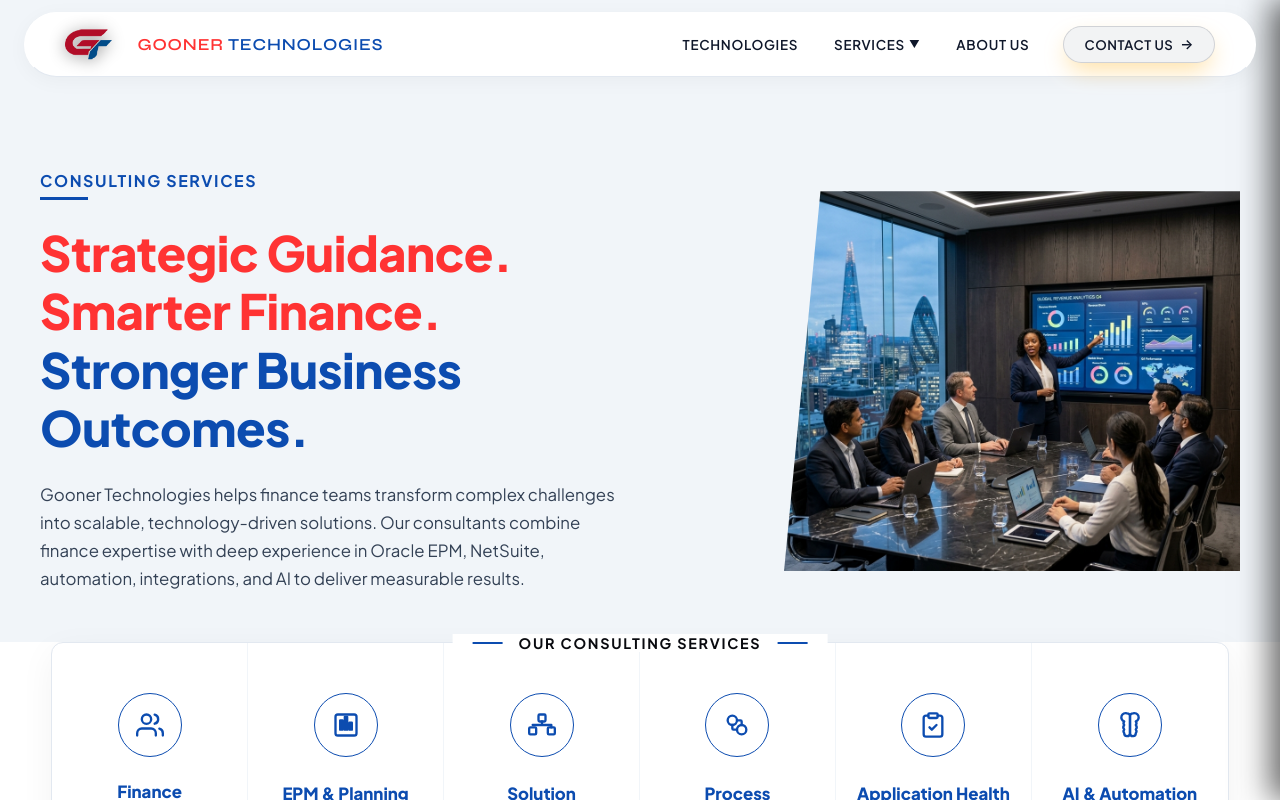
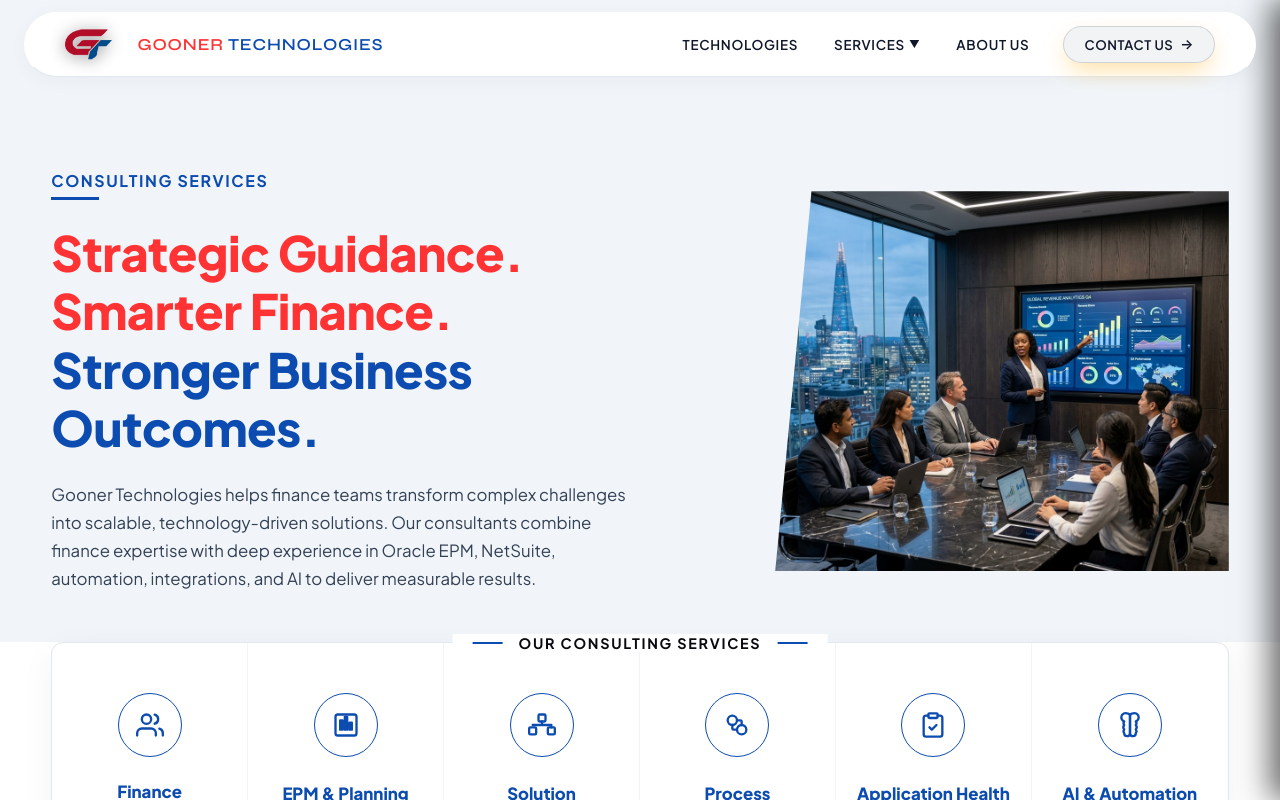
Before and after one commit to Harshit-1309/Gooner_tech, a React (Vite) app: page /services/consulting in a window 1280 px wide. Shown: the top 800 px of the page. Built offline with nearby package versions, Linux system fonts and the light colour scheme; the HTML template or start-up script is replaced by a standard one.

Commit message:
Align Consulting hero layout padding exactly to Technologies page

```diff
--- a/src/refinements.css
+++ b/src/refinements.css
@@ -1445,7 +1445,7 @@ span.brand__name--technologies,
 .picture-hero__container {
   max-width: 1400px;
   margin: 0 auto;
-  padding: 0 40px;
+  padding: 0 4% !important;
   display: flex;
   align-items: center;
   width: 100%;
@@ -1453,7 +1453,7 @@ span.brand__name--technologies,
 
 .picture-hero__left {
   flex: 1.2 !important;
-  padding: 40px 40px 40px 0 !important;
+  padding: 40px 2% 40px 0 !important;
 }
 
 .picture-hero__right {
```
Also changed, not shown: 1 other file (tests, documents, lock files or other folders).
